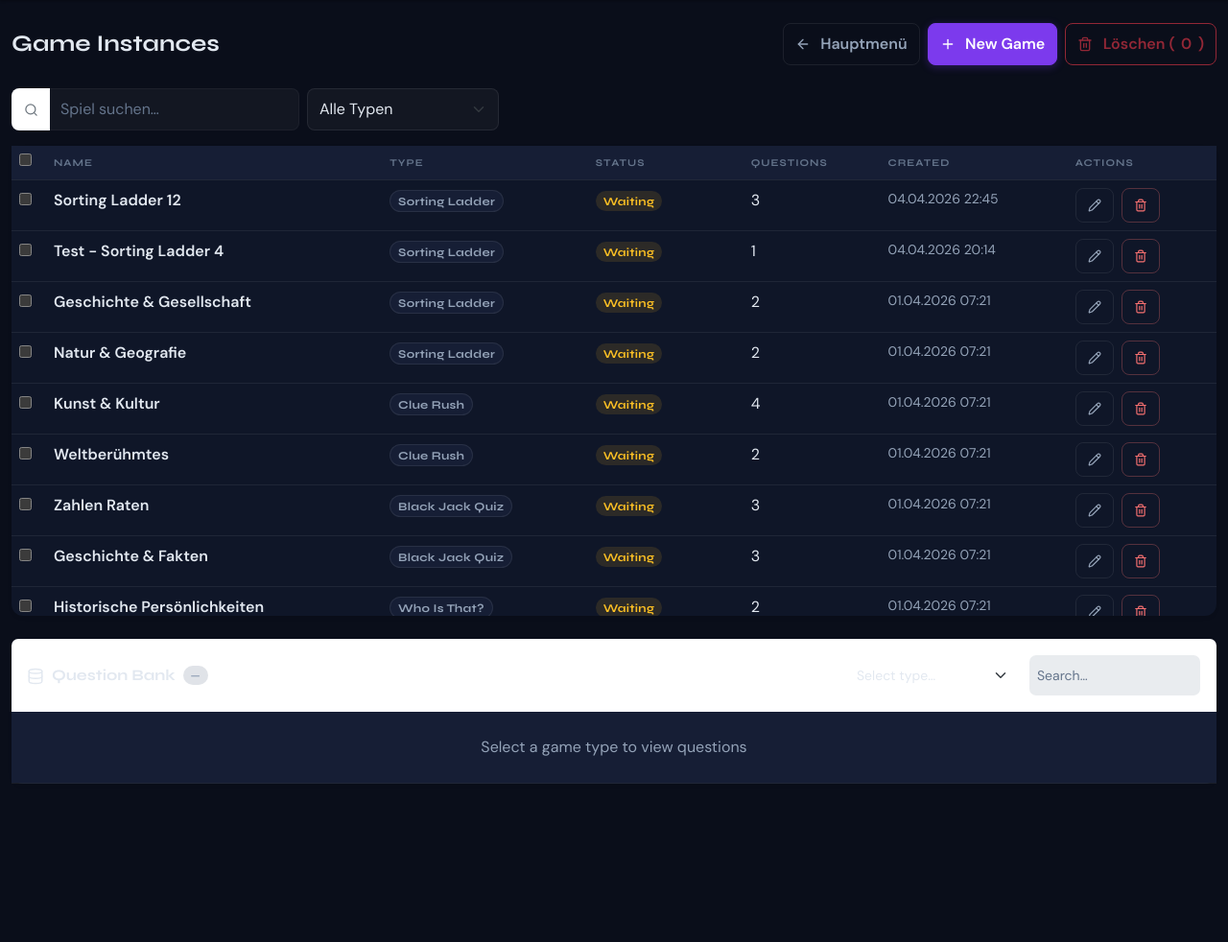
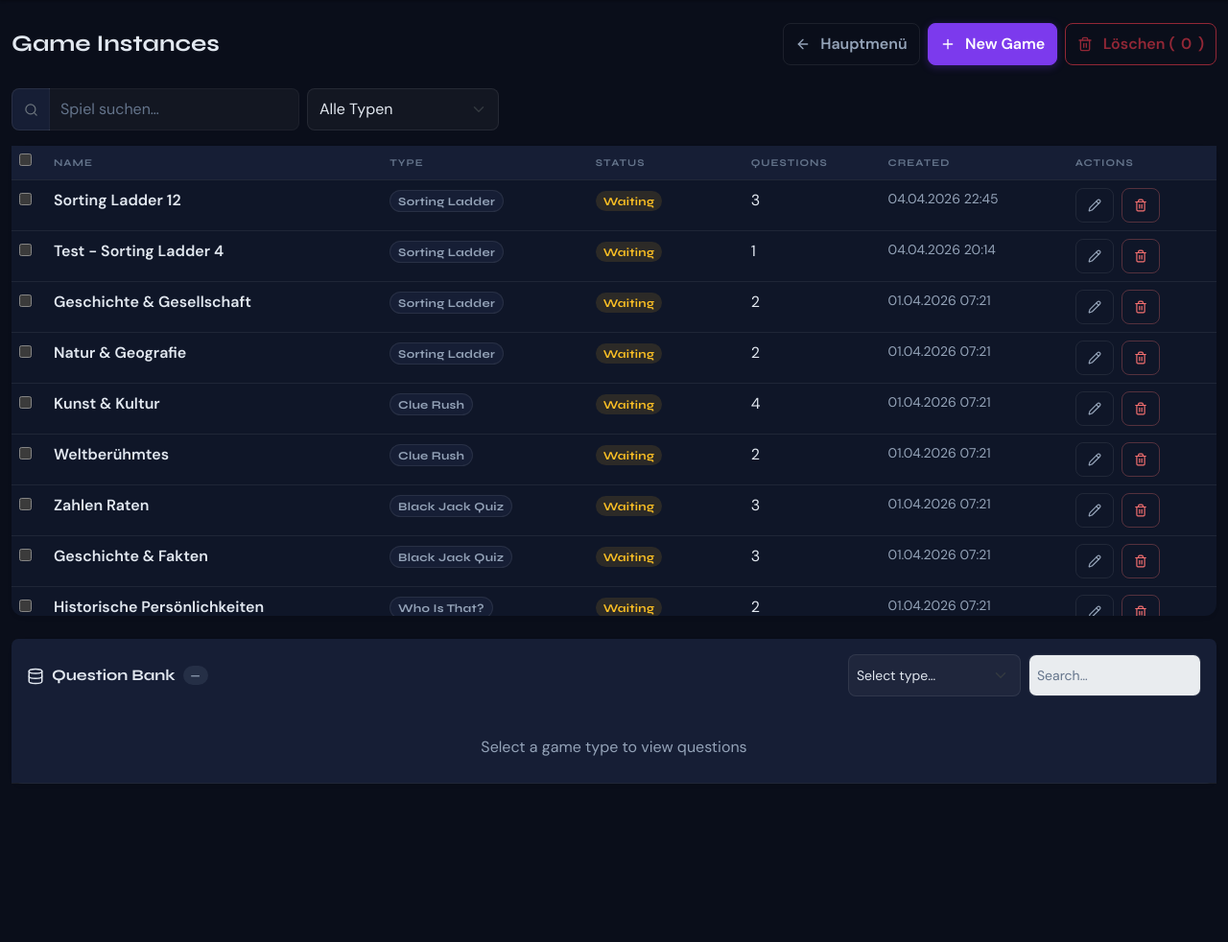
Before and after one commit to xxRMxx/quiz_app, a Django app: page /admin-dashboard/games/ in a window 1280 px wide. Shown: the part 70-1052 px from the top of the page at 96% size. Run offline with Django 4.2, Linux system fonts and the light colour scheme; a user stored in the database is signed in; data comes from the database, SQL or seed files in the repository; some libraries are stand-ins or nearby versions.

Commit message:
style: manage_games + games_overview bereinigt
Co-Authored-By: Claude Sonnet 4.6 <noreply@anthropic.com>

```diff
--- a/templates/admin_dashboard/games_overview.html
+++ b/templates/admin_dashboard/games_overview.html
@@ -25,7 +25,7 @@
 
     <div class="d-flex gap-2 mb-3">
         <div class="input-group" style="max-width:300px;">
-            <span class="input-group-text bg-white border-end-0">
+            <span class="input-group-text border-end-0">
                 <i data-lucide="search" style="width:15px;height:15px;color:#6c757d;"></i>
             </span>
             <input type="text" class="form-control border-start-0" id="gameSearchInput" placeholder="Spiel suchen…">
@@ -115,7 +115,7 @@
 
     <!-- Question Bank -->
     <div class="card border-0 shadow-sm mt-4">
-        <div class="card-header bg-white border-0 py-3 d-flex justify-content-between align-items-center">
+        <div class="card-header border-0 py-3 d-flex justify-content-between align-items-center">
             <div class="d-flex align-items-center gap-2">
                 <h5 class="mb-0">
                     <i data-lucide="database" style="width:18px;height:18px;" class="me-2"></i>Question Bank
```
Also changed, not shown: templates/admin_dashboard/manage_games.html (+7 -7 lines).
